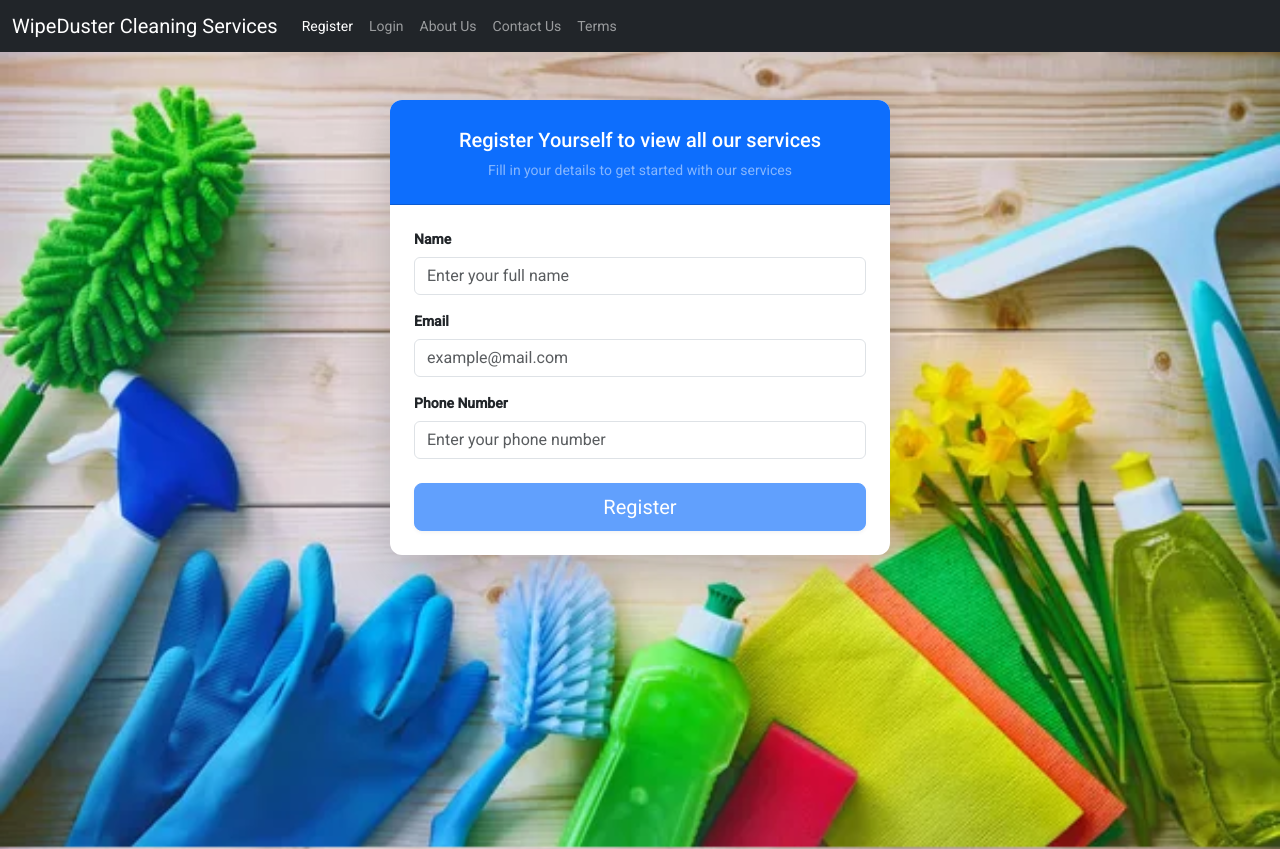
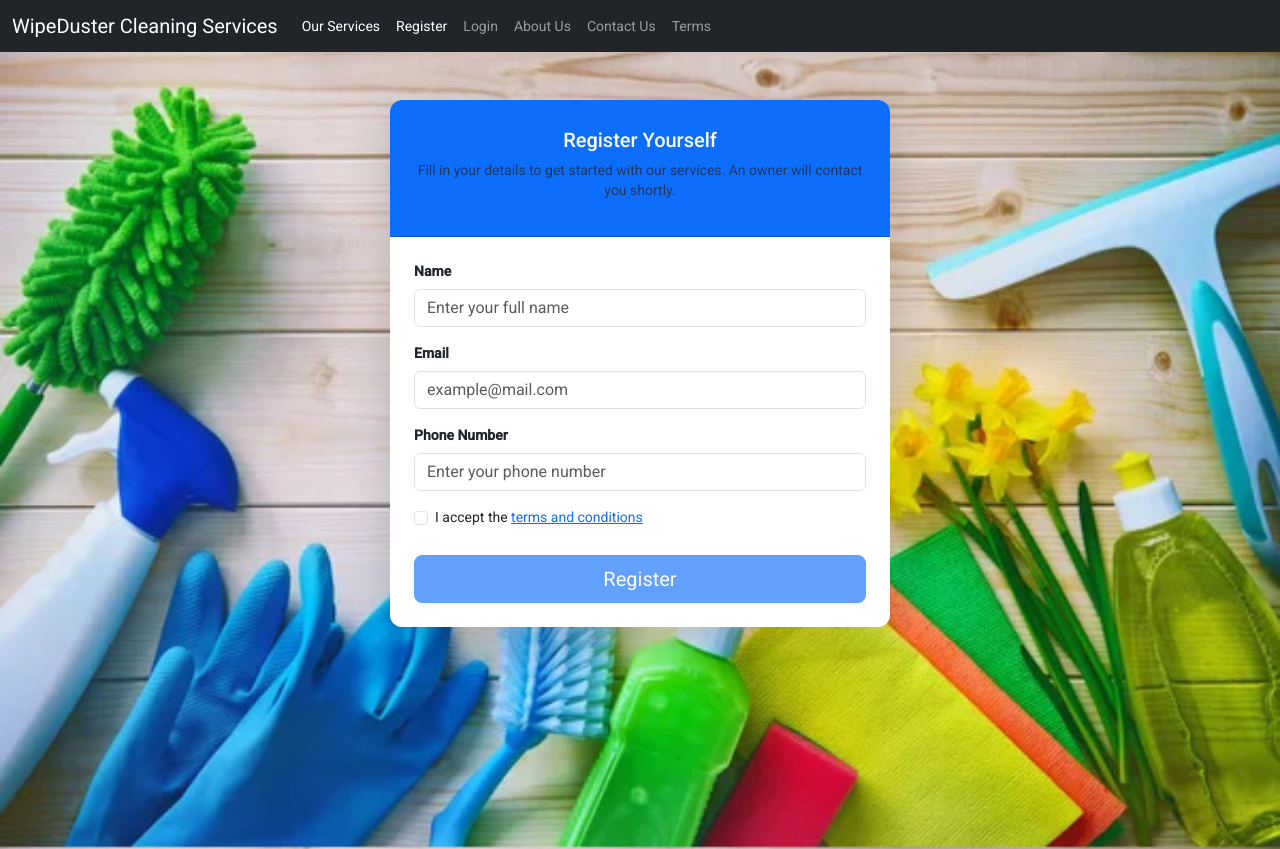
Before and after one commit to HaricharanB/cleaning-service-frontend, an Angular app: page /register in a window 1280 px wide. Shown: the top 849 px of the page. Built offline with nearby package versions, Linux system fonts and the light colour scheme.

Commit message:
Consent changes in regiter component

```diff
--- a/src/app/login/login.component.html
+++ b/src/app/login/login.component.html
@@ -1,7 +1,7 @@
 <div class="container mt-5">
   <div class="card mx-auto shadow-lg border-0 rounded-4" style="max-width: 420px;">
     <div class="card-header text-center bg-primary text-white rounded-top-4">
-      <h4 class="mb-0"><i class="bi bi-shield-lock-fill me-2"></i>Login with OTP to view our services</h4>
+      <h4 class="mb-0"><i class="bi bi-shield-lock-fill me-2"></i>Login with OTP </h4>
     </div>
 
     <div class="card-body p-4">
--- a/src/app/nav/nav.component.html
+++ b/src/app/nav/nav.component.html
@@ -16,7 +16,7 @@
     <div class="collapse navbar-collapse" id="navbarNav">
       <!-- Left Navigation -->
       <ul class="navbar-nav me-auto mb-2 mb-lg-0">
-        <li class="nav-item" *ngIf="isLoggedIn">
+        <li class="nav-item" >
           <a class="nav-link" routerLink="/" routerLinkActive="active">Our Services</a>
         </li>
         <li class="nav-item" *ngIf="!isLoggedIn">
--- a/src/app/register/register.component.html
+++ b/src/app/register/register.component.html
@@ -1,8 +1,8 @@
 <div class="container mt-5">
   <div class="card mx-auto shadow-lg border-0" style="max-width: 500px; border-radius: 12px;">
     <div class="card-header text-center bg-primary text-white py-4" style="border-top-left-radius: 12px; border-top-right-radius: 12px;">
-      <h2 class="mb-1">Register Yourself to view all our services</h2>
-      <p class="text-white-50 mb-0">Fill in your details to get started with our services</p>
+      <h2 class="mb-1">Register Yourself</h2>
+      <p class="text-muted">Fill in your details to get started with our services. An owner will contact you shortly.</p>
     </div>
     <div class="card-body p-4">
       <form [formGroup]="registerForm" (ngSubmit)="onSubmit()">
@@ -21,7 +21,12 @@
           <label for="phone" class="form-label fw-semibold">Phone Number</label>
           <input type="tel" class="form-control" id="phone" formControlName="phoneNumber" placeholder="Enter your phone number">
         </div>
-
+         <div class="form-check mb-3">
+          <input class="form-check-input" type="checkbox" id="terms" formControlName="termsAccepted">
+          <label class="form-check-label" for="terms">
+            I accept the <a routerLink="/terms">terms and conditions</a>
+          </label>
+        </div>
         <div class="d-grid mt-4">
           <button type="submit" class="btn btn-primary btn-lg shadow-sm" [disabled]="!registerForm.valid">
             Register
--- a/src/app/register/register.component.ts
+++ b/src/app/register/register.component.ts
@@ -20,6 +20,7 @@ export class RegisterComponent implements OnInit {
       name: ['', Validators.required],
       email: ['', [Validators.required, Validators.email]],
       phoneNumber: ['', Validators.required],
+      termsAccepted: [false, Validators.requiredTrue]
     });
   }
 
```
